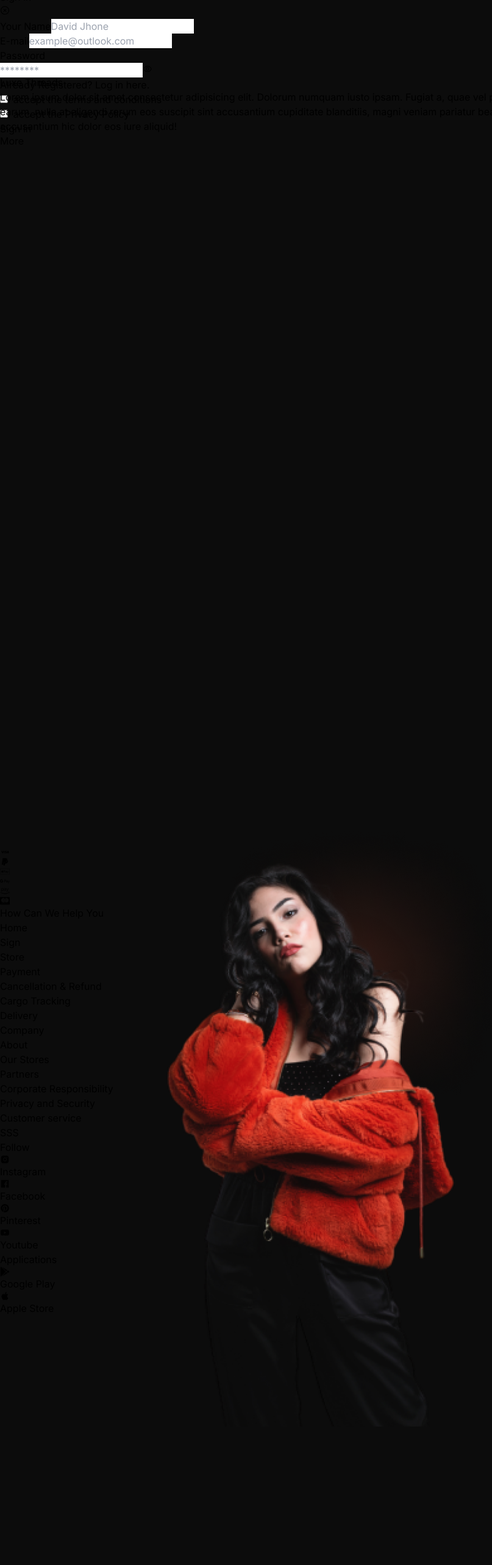
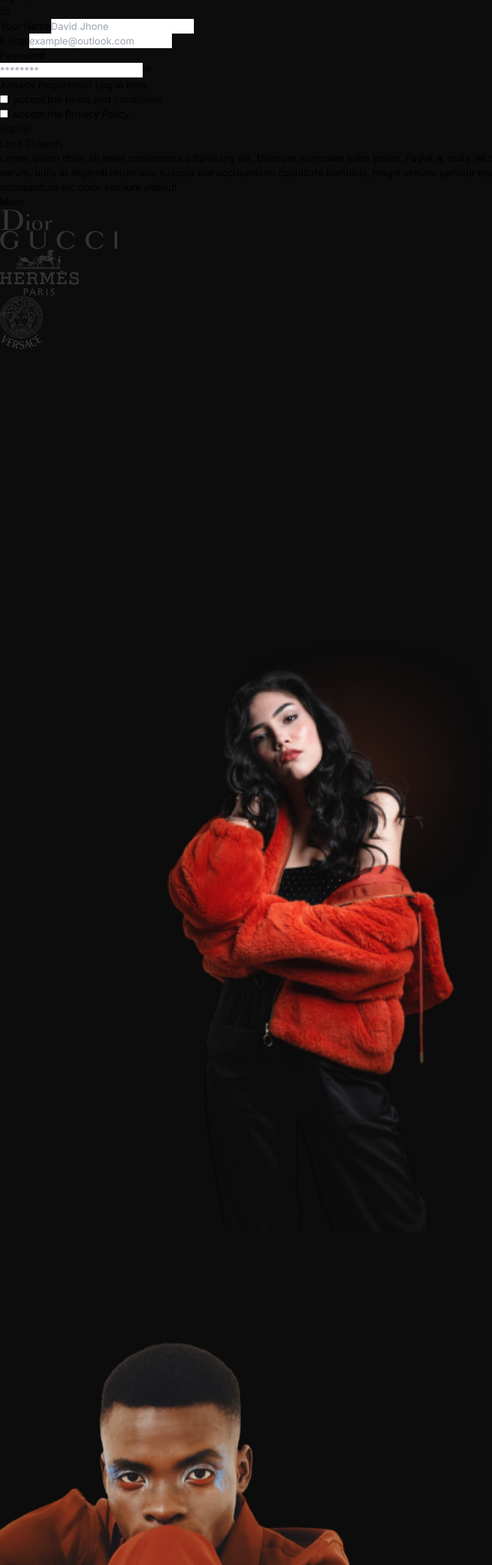
Before and after one commit to poyrazavsever/Clothing-Store, a Next.js app: page /about in a window 1280 px wide. Shown: the part 1580-4146 px from the top of the page at 61% size, without its empty margins (0-807 px from the left). Before the commit the page ends 3919 px from the top, so only its background shows below. Built offline with nearby package versions, Linux system fonts and the light colour scheme.

Commit message:
feat: created collection page

```diff
--- a/Components/About/Banner.jsx
+++ b/Components/About/Banner.jsx
@@ -3,19 +3,28 @@ import { Parallax } from 'react-scroll-parallax'
 
 function Banner() {
     return (
-        <div className='h-screen mt-24 relative'>
+        <div className='h-screen bg-neutral-950 mt-24 relative z-30'>
 
-            <Parallax speed={10} className='container mx-auto flex flex-col items-start pt-48 gap-7'>
+            <div className='container mx-auto flex flex-col items-start pt-48 gap-7'>
 
-                <h1 className='text-7xl font-extrabold tracking-widest text-neutral-100'>Luxe <span className='text-transparent bg-clip-text bg-gradient-to-r from-neutral-100 to-orange-600'>Threads</span></h1>
+                <h1 className='text-7xl font-extrabold tracking-widest text-neutral-100 z-50'>Luxe <span className='text-transparent bg-clip-text bg-gradient-to-r from-neutral-100 to-orange-600'>Threads</span></h1>
 
-                <p className='text-white tracking-wide w-2/4'>Lorem ipsum dolor sit amet consectetur adipisicing elit. Dolorum numquam iusto ipsam. Fugiat a, quae vel possimus maiores ipsam officia temporibus laudantium optio earum, nulla at eligendi rerum eos suscipit sint accusantium cupiditate blanditiis, magni veniam pariatur beatae? Harum alias praesentium, consectetur excepturi ex accusantium hic dolor eos iure aliquid!</p>
+                <p className='text-white tracking-wide w-2/4 z-50'>Lorem ipsum dolor sit amet consectetur adipisicing elit. Dolorum numquam iusto ipsam. Fugiat a, quae vel possimus maiores ipsam officia temporibus laudantium optio earum, nulla at eligendi rerum eos suscipit sint accusantium cupiditate blanditiis, magni veniam pariatur beatae? Harum alias praesentium, consectetur excepturi ex accusantium hic dolor eos iure aliquid!</p>
 
-                <button className='px-10 py-2 bg-amber-600 rounded-sm font-medium tracking-widest hover:bg-orange-300 transition duration-300'>More</button>
+                <button className='px-10 py-2 bg-amber-600 rounded-sm font-medium tracking-widest hover:bg-orange-300 transition duration-300 z-50'>More</button>
 
-            </Parallax>
+                <div className='flex items-center justify-center gap-16 !z-0 pt-24'>
+                    <img src="/About/dior.svg" alt="dior" />
+                    <img src="/About/Gucci.svg" alt="gucci" />
+                    <img src="/About/hermes.svg" alt="hermes" />
+                    <img src="/About/verseca.svg" alt="verseca" />
+                </div>
 
-            <Parallax speed={-100} className='h-full absolute right-0 top-0 -z-30'>
+            </div>
+
+
+
+            <Parallax speed={-30} className='h-full absolute right-0 top-0 z-30'>
                 <img src="/About/banner.png" alt="banner model h-full" />
             </Parallax>
         </div>
--- /dev/null
+++ b/Components/About/Collection.jsx
@@ -0,0 +1,9 @@
+import React from 'react'
+
+function Collection() {
+  return (
+    <div>Collection</div>
+  )
+}
+
+export default Collection
--- /dev/null
+++ b/Components/About/Story.jsx
@@ -0,0 +1,41 @@
+import React from 'react'
+import { Parallax } from 'react-scroll-parallax'
+
+function Story() {
+  return (
+    <div className='h-screen bg-neutral-950'>
+
+      <div className='h-full relative flex items-start justify-between'>
+
+
+
+        <div className='w-1/4'>
+
+          <Parallax speed={-30} className='h-full absolute left-0 !z-20 overflow-hidden'>
+            <img src="/About/collection.png" alt="collection" className='h-full' />
+          </Parallax>
+          <div className='h-1/2 w-4/6 bg-neutral-900 absolute bottom-0 z-10'></div>
+
+        </div>
+
+
+
+        <div className='h-full flex flex-col items-start justify-center gap-4 w-1/2 z-30  container mx-auto '>
+
+          <h1 className='text-5xl font-extrabold tracking-widest text-neutral-100'>Our <span className='text-transparent bg-clip-text bg-gradient-to-r from-neutral-100 to-orange-600'>Story</span></h1>
+
+          <p className='text-neutral-200 text-sm tracking-wide'>
+            Luxe Threads was born from a vision of elegance and a passion for fashion. The brainchild of Emily Davenport, Luxe Threads began with a dream to create a global brand that embodies sophistication and style. Emily's journey into the world of fashion started at a young age, spending countless hours in her mother's sewing room, captivated by the art of design and creation. Growing up, Emily pursued her passion, studying fashion design at a prestigious university. After graduating, she worked with some of the top names in the industry, gaining invaluable experience and honing her craft. Despite her success, Emily felt a deep desire to create something uniquely her own, something that would reflect her vision of luxury and timeless fashion. In 2020, Luxe Threads was launched. From its inception, the brand aimed to combine contemporary trends with classic elegance, offering a curated collection that speaks to modern sophistication. Each piece in the Luxe Threads collection is meticulously crafted, using the finest materials and paying attention to every detail. Luxe Threads quickly gained recognition for its exquisite designs and impeccable quality. The brand's commitment to sustainability and ethical fashion also set it apart in the industry. Luxe Threads collaborates with renowned designers and artisans worldwide.
+          </p>
+
+          <button className='px-10 py-2 bg-amber-600 rounded-sm font-medium tracking-widest hover:bg-orange-300 transition duration-300 '>More</button>
+
+        </div>
+
+      </div>
+
+    </div>
+  )
+}
+
+export default Story
--- a/pages/about.js
+++ b/pages/about.js
@@ -2,11 +2,15 @@ import React from 'react'
 
 // Pages
 import Banner from '@/Components/About/Banner'
+import Collection from '@/Components/About/Collection'
+import Story from '@/Components/About/Story'
 
 function about() {
   return (
     <div>
       <Banner />
+      <Story />
+      <Collection />
     </div>
   )
 }
```
Also changed, not shown: Components/StoreLanding/Storelanding.jsx (line endings or trailing spaces), public/About/Frame.svg (deleted), public/About/collection.png (added).
